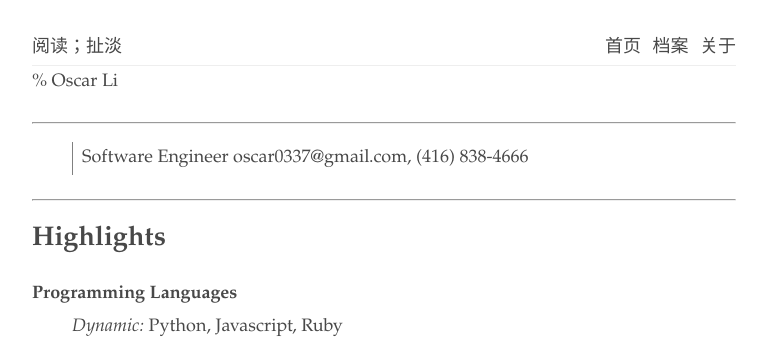
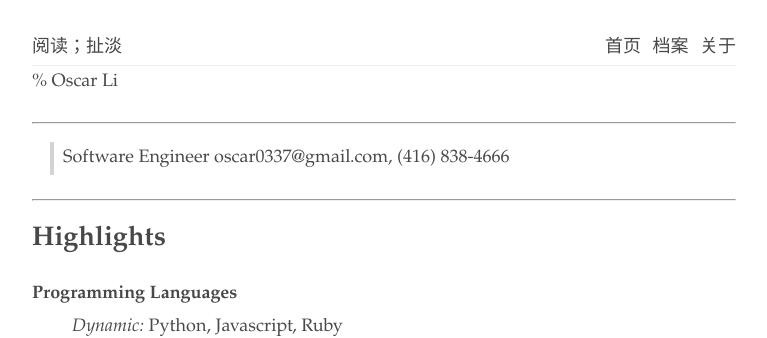
Before and after one commit to readandchedan/readandchedan.github.io, a Jekyll site: the page built from resume.md, in a window 1280 px wide. Shown: the top 338 px of the page, without its empty margins (256-1023 px from the left). Built offline with Jekyll 4.4.1, drawn with Linux system fonts in a browser that asks for light colours; our own code applies the rules of GitHub Pages for plain Markdown files.

Commit message:
Commited on 2018-11-05 22:48:05.219047

```diff
--- a/css/stylesheet.css
+++ b/css/stylesheet.css
@@ -107,7 +107,8 @@
 }
 
 blockquote {
-  border-left: 1.5px solid grey;
+  border-left: 4px solid #D3D3D3;
+  margin-left: 1em;
 }
 
 blockquote p {
```
